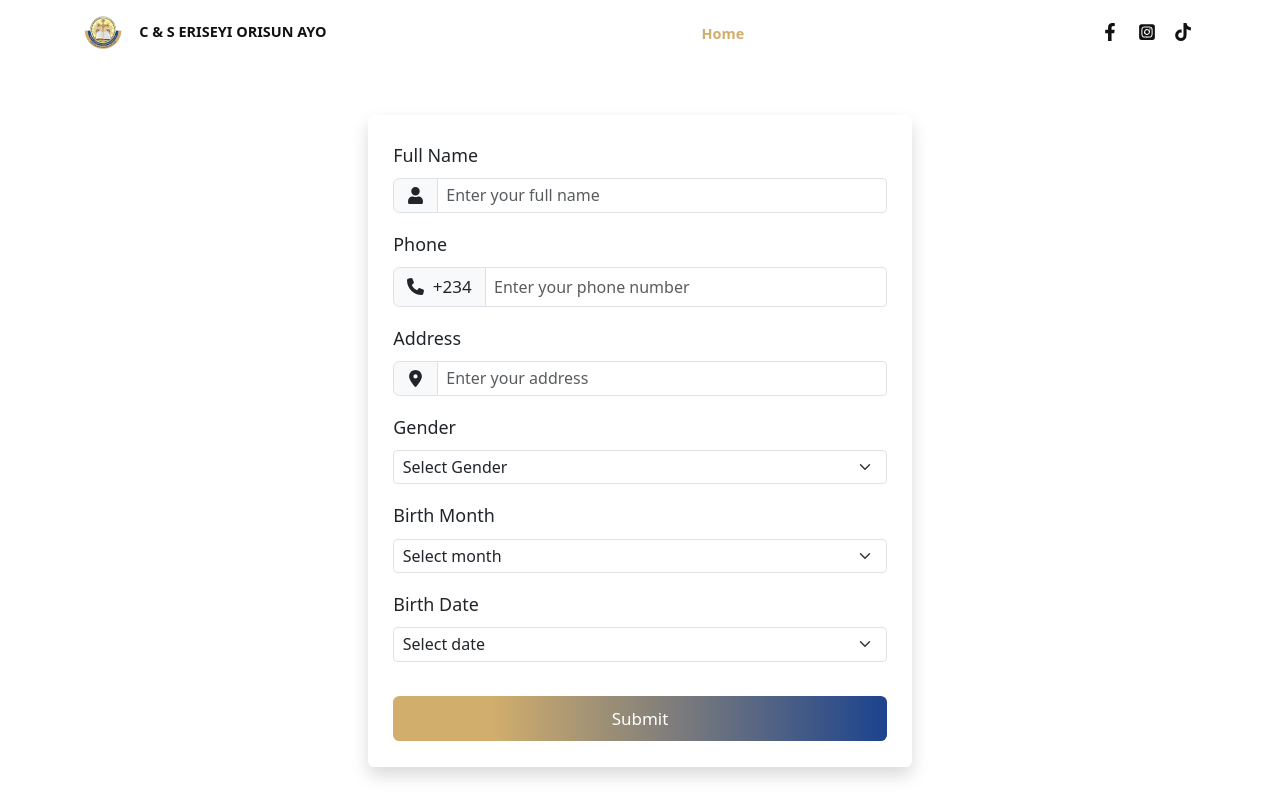
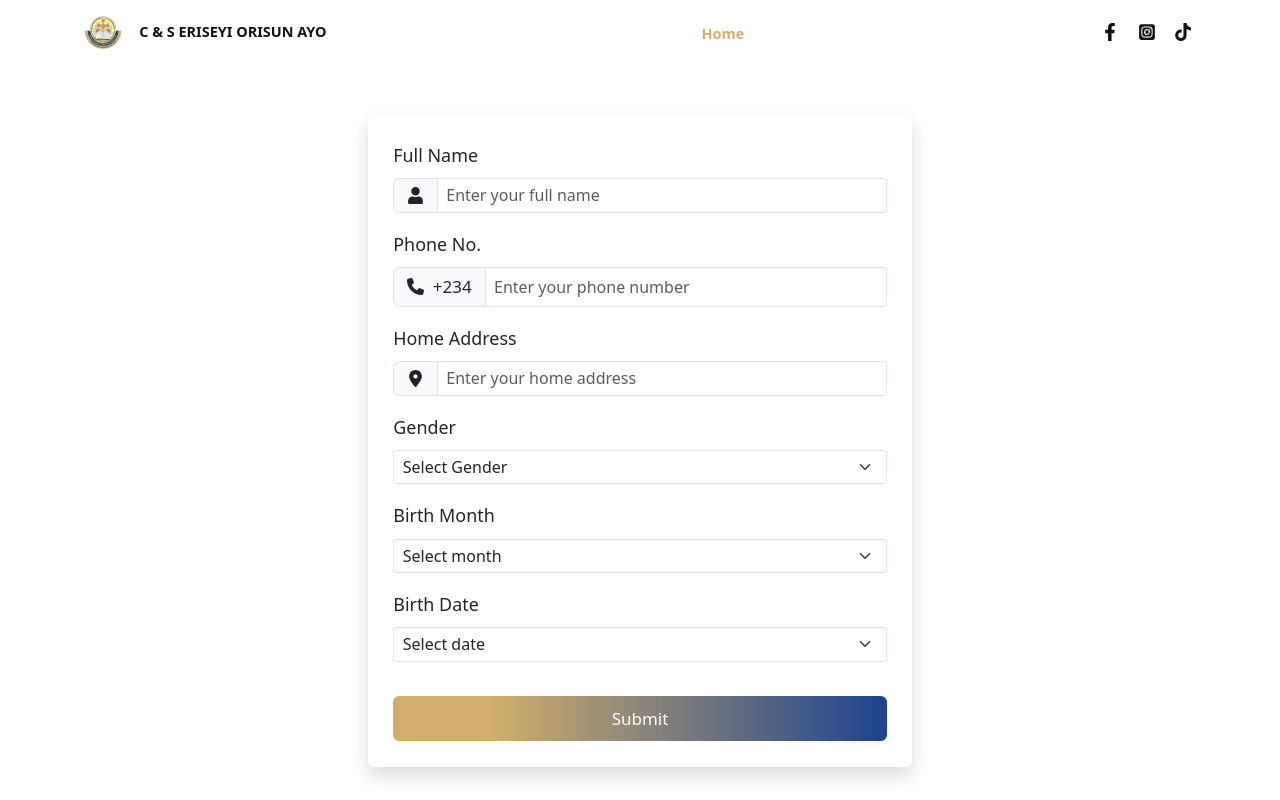
Before and after one commit to tcarsity/eriseyi-orisun-ayo, a React (Vite) app: page /add-member in a window 1280 px wide. Shown: the top 800 px of the page. Built offline with nearby package versions, Linux system fonts and the light colour scheme.

Commit message:
error fix

```diff
--- a/src/components/pages/AddMember.jsx
+++ b/src/components/pages/AddMember.jsx
@@ -96,7 +96,7 @@ const AddMember = () => {
                         )}
                       </div>
 
-                      <label className="form-label">Phone</label>
+                      <label className="form-label">Phone No.</label>
                       <div className="mb-3 input-group">
                         <span className="input-group-text">
                           <FaPhone /> &nbsp; +234
@@ -123,20 +123,20 @@ const AddMember = () => {
                         )}
                       </div>
 
-                      <label className="form-label">Address</label>
+                      <label className="form-label">Home Address</label>
                       <div className="mb-3 input-group">
                         <span className="input-group-text">
                           <FaLocationDot />
                         </span>
                         <input
                           {...register("address", {
-                            required: "The address field is required",
+                            required: "The home address field is required",
                           })}
                           type="text"
                           className={`form-control form-control-sm ${
                             errors.address && "is-invalid"
                           }`}
-                          placeholder="Enter your address"
+                          placeholder="Enter your home address"
                         />
 
                         {errors.address && (
```
